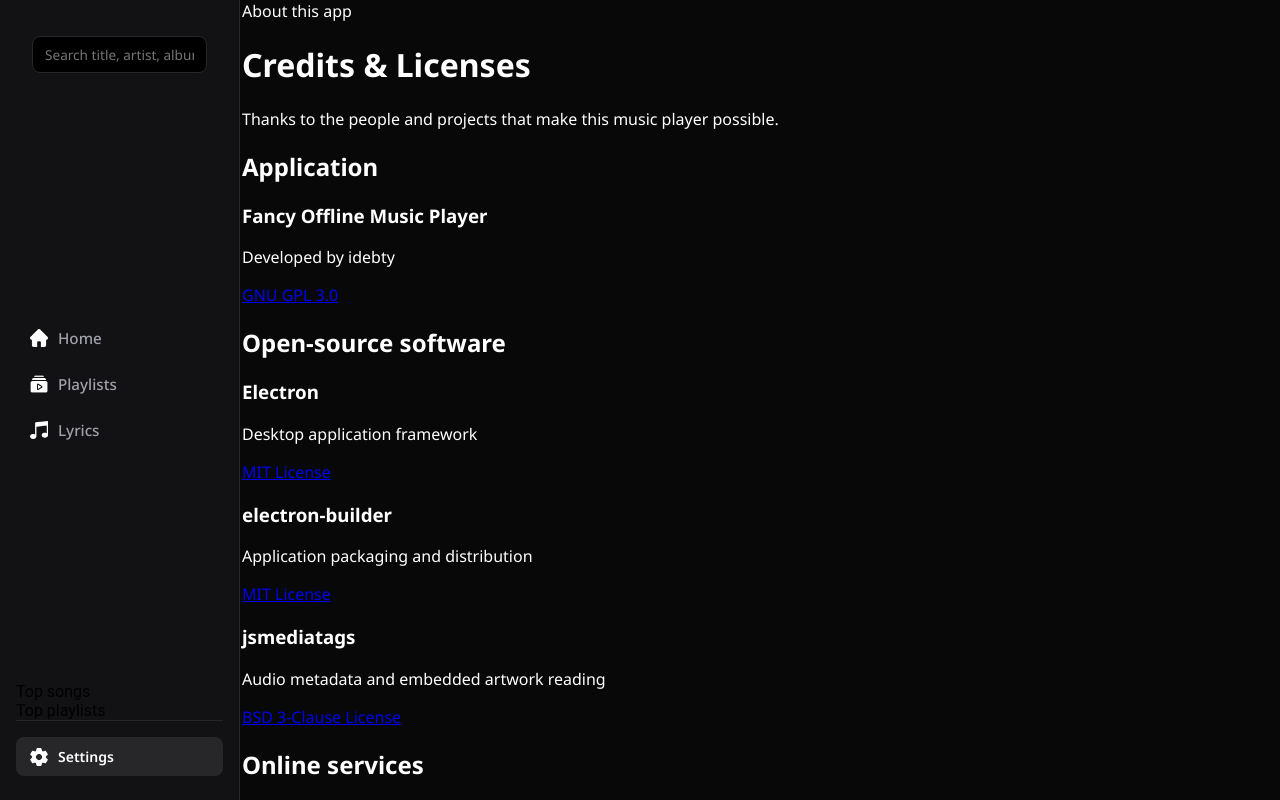
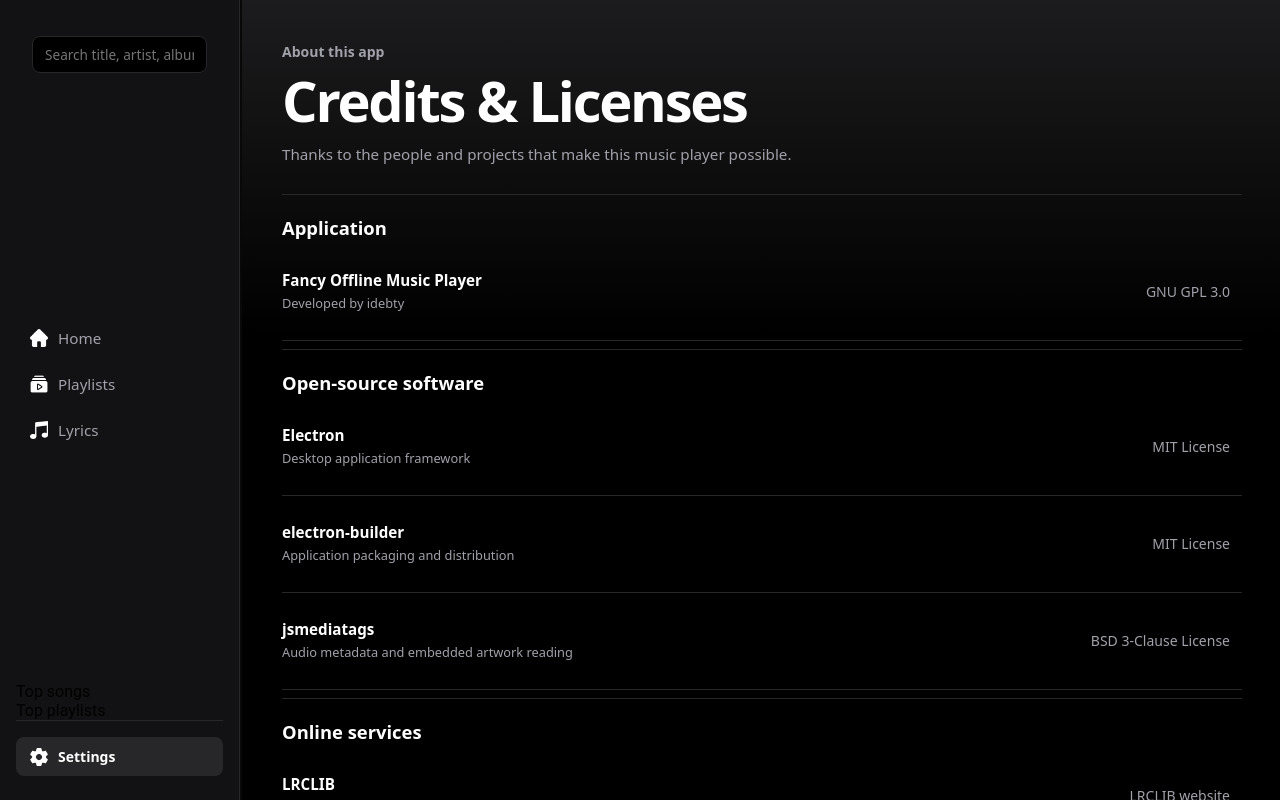
Before and after one commit to idebty/FOMP, an Electron app: page web/electron/html/credits.html in a window 1280 px wide. Drawn offline with Linux system fonts and the light colour scheme; no server answers.

Commit message:
Refactor credits.css for improved styling and layout

```diff
--- a/web/electron/stylesheet/credits.css
+++ b/web/electron/stylesheet/credits.css
@@ -1,15 +1,125 @@
-@import url('https://fonts.googleapis.com/css2?family=Noto+Sans:ital,wght@0,100..900;1,100..900&display=swap');
-
-.credit_text {
-  position: relative;
-  left: 20px;
-  color: #71717a;
-  font-family: "Noto Sans", -apple-system, BlinkMacSystemFont, "Segoe UI", Roboto, sans-serif;
-  font-size: 0.875rem;
-  font-weight: 500;
-  transition: color 0.2s ease;
+.credits-page {
+    overflow-y: auto;
+    background: linear-gradient(180deg, #1c1c1e 0%, #000000 42%);
+    padding: 40px;
+    box-sizing: border-box;
 }
 
-.credit_text:hover {
-  color: #f4f4f5;
+.credits-container {
+    width: 100%;
+    max-width: 1040px;
+    padding-bottom: 48px;
+    box-sizing: border-box;
+    color: #ffffff;
 }
+
+.credits-header {
+    margin: 0 0 28px;
+}
+
+.credits-eyebrow {
+    color: #a1a1aa;
+    font-size: 0.875rem;
+    font-weight: 600;
+}
+
+.credits-header h1 {
+    margin: 8px 0 10px;
+    color: #ffffff;
+    font-size: clamp(2rem, 5vw, 3.5rem);
+    font-weight: 700;
+    letter-spacing: -0.04em;
+    line-height: 1.1;
+}
+
+.credits-header p {
+    max-width: 620px;
+    margin: 0;
+    color: #a1a1aa;
+    font-size: 0.95rem;
+    line-height: 1.6;
+}
+
+.credits-section {
+    padding: 20px 0 8px;
+    border-top: 1px solid #27272a;
+}
+
+.credits-section h2 {
+    margin: 0 0 4px;
+    color: #ffffff;
+    font-size: 1.15rem;
+    font-weight: 700;
+}
+
+.credit-row {
+    display: flex;
+    align-items: center;
+    justify-content: space-between;
+    gap: 24px;
+    min-height: 68px;
+    padding: 14px 0;
+    border-bottom: 1px solid #27272a;
+}
+
+.credit-copy {
+    min-width: 0;
+}
+
+.credit-copy h3 {
+    margin: 0 0 4px;
+    color: #ffffff;
+    font-size: 0.95rem;
+    font-weight: 600;
+}
+
+.credit-copy p {
+    margin: 0;
+    color: #a1a1aa;
+    font-size: 0.8rem;
+    line-height: 1.5;
+}
+
+.credit-row > a {
+    flex: 0 0 auto;
+    padding: 8px 12px;
+    border-radius: 8px;
+    color: #a1a1aa;
+    font-size: 0.875rem;
+    font-weight: 500;
+    text-align: right;
+    text-decoration: none;
+    transition: color 0.2s ease, background-color 0.2s ease;
+}
+
+.credit-row > a:hover {
+    color: #ffffff;
+    background: rgba(255, 255, 255, 0.08);
+}
+
+.credit-row > a:focus-visible {
+    outline: 2px solid #71717a;
+    outline-offset: 2px;
+}
+
+@media (max-width: 760px) {
+    .credits-page {
+        padding: 32px 24px;
+    }
+}
+
+@media (max-width: 480px) {
+    .credits-page {
+        padding: 32px 16px;
+    }
+
+    .credit-row {
+        align-items: flex-start;
+        flex-wrap: wrap;
+        gap: 8px;
+    }
+
+    .credit-row > a {
+        margin-left: -12px;
+    }
+}
```
